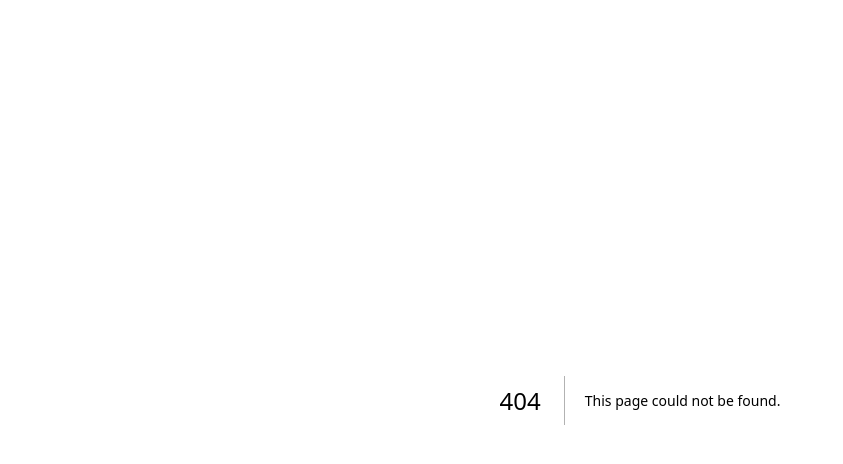
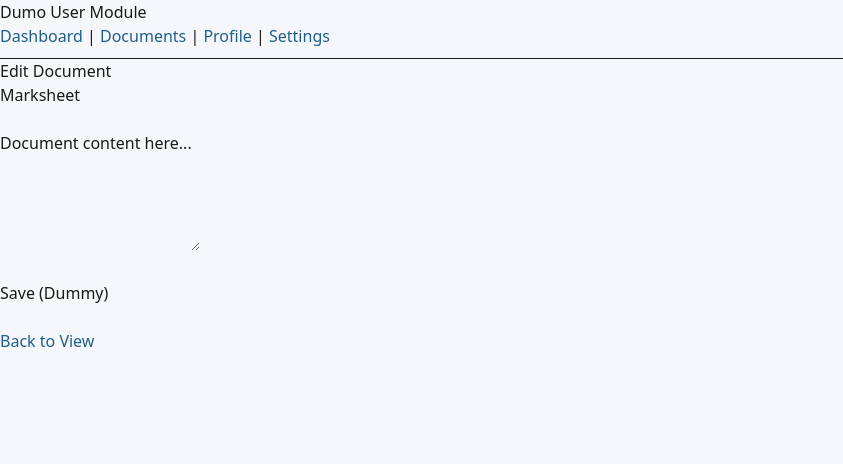
Before and after one commit to farhansk221/DigiKagatPatra, a Next.js app: page /demo_users/documents/view/edit in a window 1280 px wide. Before the commit this address had no page. Shown: the top 464 px of the page, without its empty margins (0-843 px from the left). Built offline with nearby package versions, Linux system fonts and the light colour scheme.

Commit message:
demo_users created

```diff
--- /dev/null
+++ b/src/app/demo_users/dashboard/page.tsx
@@ -0,0 +1,12 @@
+import Link from "next/link";
+
+export default function DashboardPage() {
+  return (
+    <div>
+      <h3>Dashboard</h3>
+      <p>Welcome, Siddhi</p>
+
+      <Link href="/demo_users/documents">Go to Documents</Link>
+    </div>
+  );
+}
--- /dev/null
+++ b/src/app/demo_users/documents/page.tsx
@@ -0,0 +1,22 @@
+import Link from "next/link";
+
+export default function DocumentsPage() {
+  return (
+    <div>
+      <h3>Documents</h3>
+
+      <ul>
+        <li>
+          <Link href="/dumo_user/documents/view">
+            Marksheet
+          </Link>
+        </li>
+        <li>
+          <Link href="/dumo_user/documents/view">
+            Degree Certificate
+          </Link>
+        </li>
+      </ul>
+    </div>
+  );
+}
--- /dev/null
+++ b/src/app/demo_users/documents/view/edit/page.tsx
@@ -0,0 +1,22 @@
+import Link from "next/link";
+
+export default function EditDocument() {
+  return (
+    <div>
+      <h3>Edit Document</h3>
+
+      <input defaultValue="Marksheet" />
+      <br /><br />
+      <textarea rows={5} defaultValue="Document content here..." />
+      <br /><br />
+
+      <button>Save (Dummy)</button>
+      <br /><br />
+
+      {/* REDIRECT BACK */}
+      <Link href="/dumo_user/documents/view">
+        Back to View
+      </Link>
+    </div>
+  );
+}
--- /dev/null
+++ b/src/app/demo_users/documents/view/page.tsx
@@ -0,0 +1,15 @@
+import Link from "next/link";
+
+export default function ViewDocument() {
+  return (
+    <div>
+      <h3>Marksheet</h3>
+      <p>This is the document content.</p>
+
+      {/* REDIRECT TO EDIT */}
+      <Link href="/dumo_user/documents/view/edit">
+        Edit Document
+      </Link>
+    </div>
+  );
+}
--- /dev/null
+++ b/src/app/demo_users/layout.tsx
@@ -0,0 +1,24 @@
+import Link from "next/link";
+
+export default function DemoUserLayout({
+  children,
+}: {
+  children: React.ReactNode;
+}) {
+  return (
+    <div>
+      <h2>Dumo User Module</h2>
+
+      <nav style={{ marginBottom: "10px" }}>
+        <Link href="/demo_users/dashboard">Dashboard</Link> |{" "}
+        <Link href="/demo_users/documents">Documents</Link> |{" "}
+        <Link href="/demo_users/profile">Profile</Link> |{" "}
+        <Link href="/demo_users/settings">Settings</Link>
+      </nav>
+
+      <hr />
+
+      {children}
+    </div>
+  );
+}
--- /dev/null
+++ b/src/app/demo_users/profile/page.tsx
@@ -0,0 +1,9 @@
+export default function Profile() {
+  return (
+    <div>
+      <h3>Profile</h3>
+      <p>Name: Siddhi</p>
+      <p>Email: siddhi@example.com</p>
+    </div>
+  );
+}
--- /dev/null
+++ b/src/app/demo_users/settings/page.tsx
@@ -0,0 +1,8 @@
+export default function Settings() {
+  return (
+    <div>
+      <h3>Settings</h3>
+      <p>Dummy settings page</p>
+    </div>
+  );
+}
```
